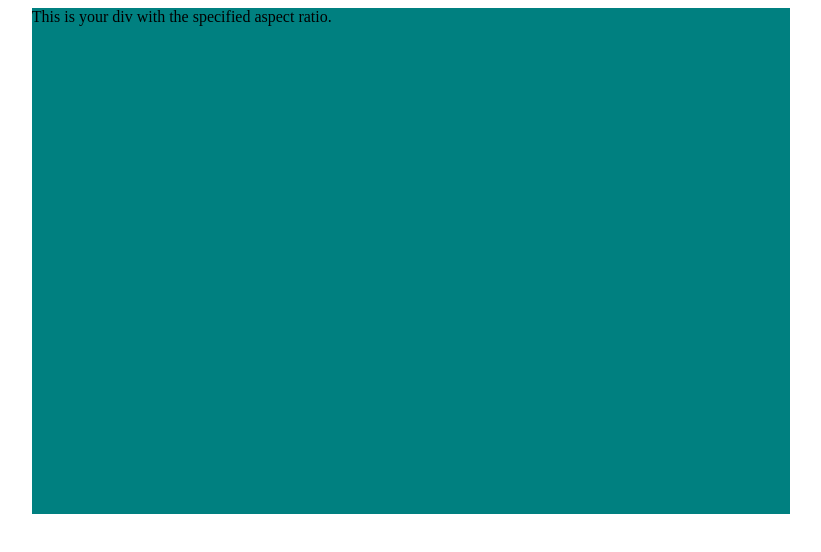
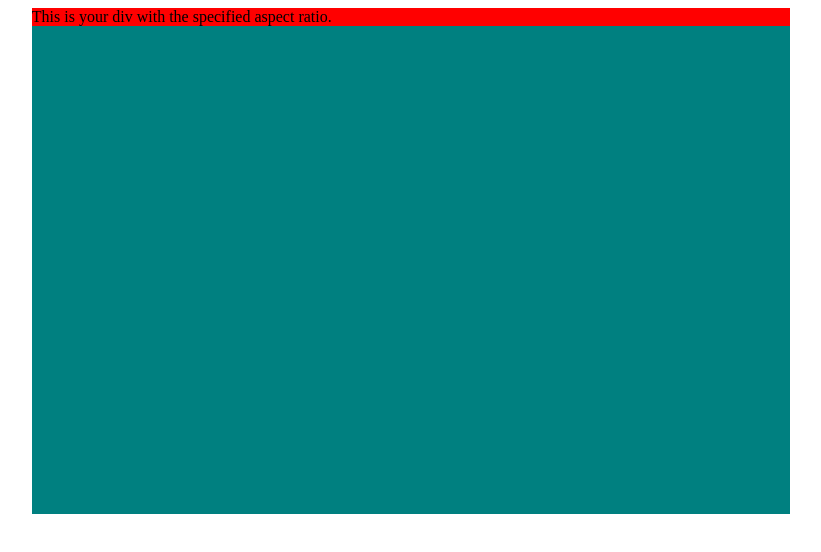
Before and after one commit to cburkins/PhotoSearch, a plain HTML site: page test-scripts/test19.html in a window 1280 px wide. Shown: the whole page, without its empty margins (229-1050 px from the left). Drawn offline with Linux system fonts and the light colour scheme.

Commit message:
Testing new jQuery Cycle2

```diff
--- a/test-scripts/test19.css
+++ b/test-scripts/test19.css
@@ -2,6 +2,8 @@
 /* Apply style elements to the Cycle slidehow */
 /* The first element in the line (element) is user-defined in the div class below */
 
+/* width is 60% of containing element, which is the viewport (screen) */
+/* height=padding-bottom which is 40% of the containing element (screen) */
 
 .wrapper {
     width: 60%;
@@ -11,3 +13,6 @@
     background: teal;
     margin: auto;
 }
+.inside {
+    background: red;
+}
```
